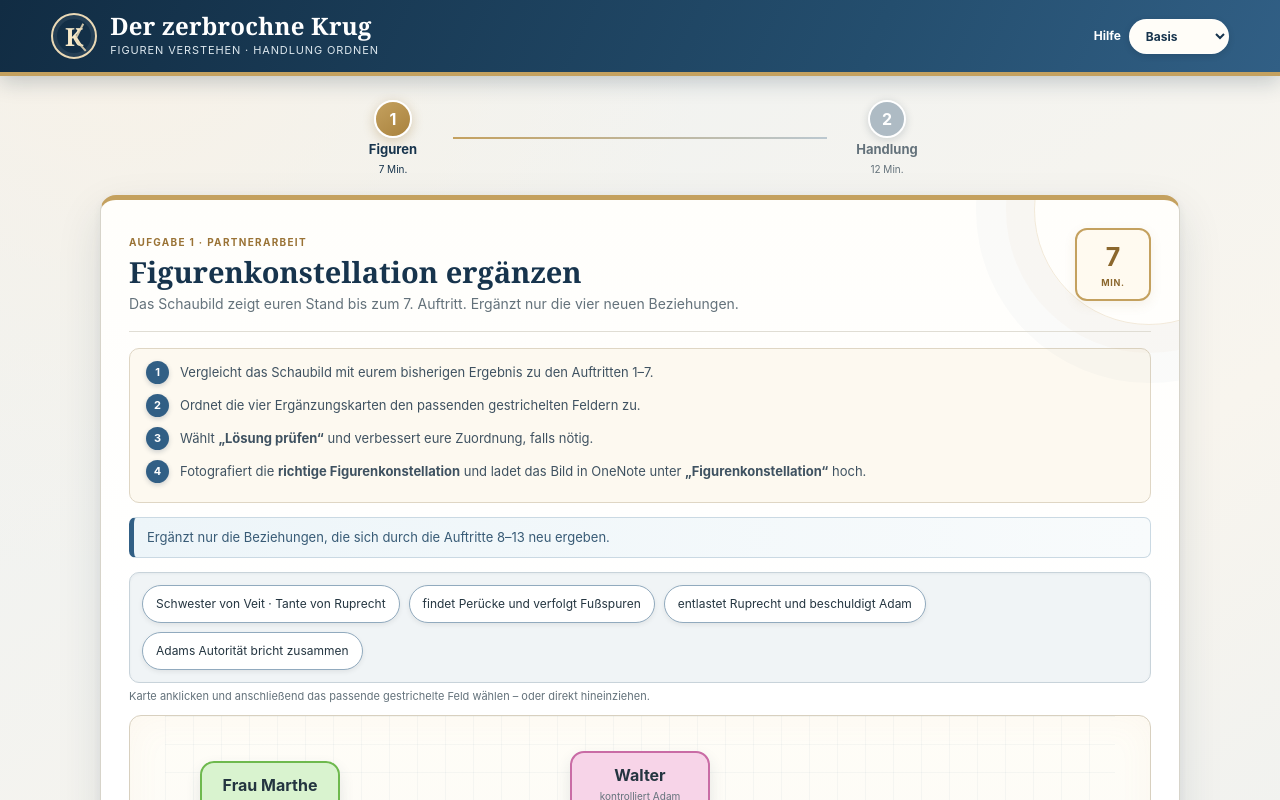
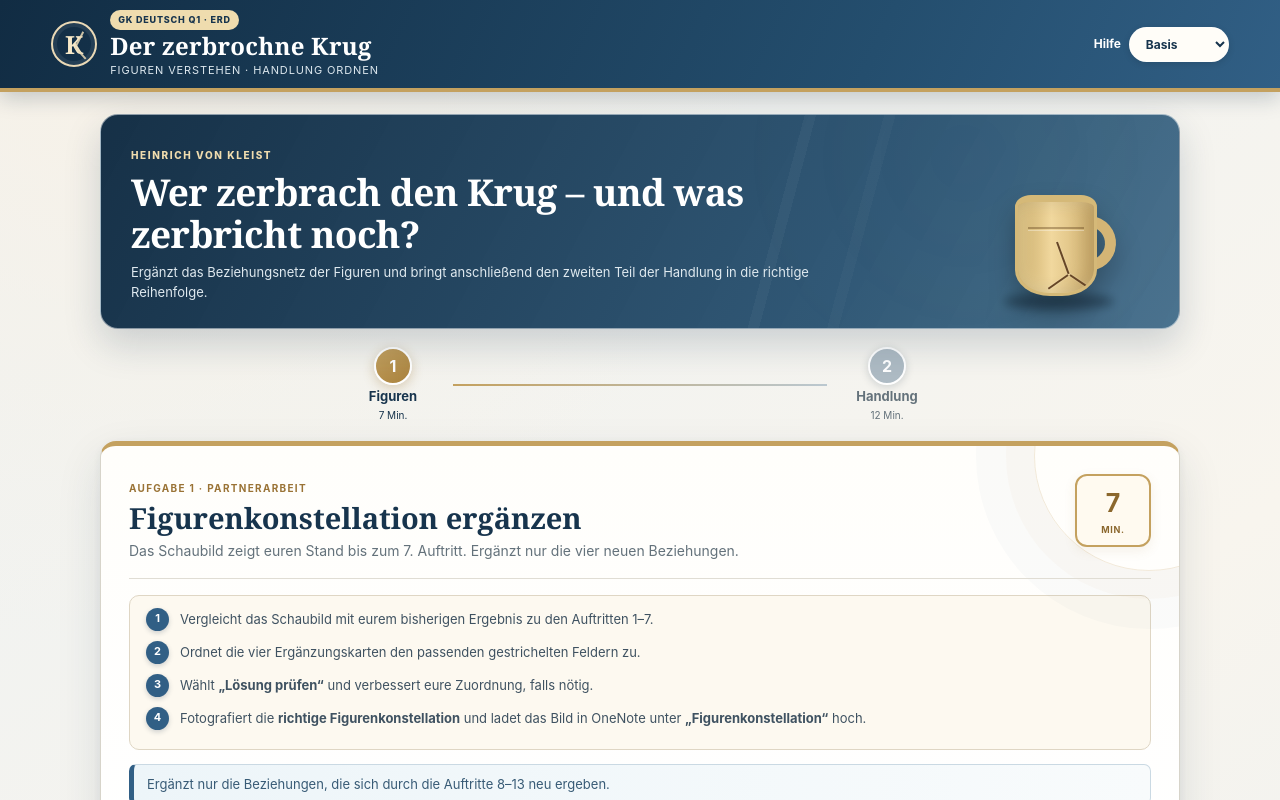
Before and after one commit to burcuyilmaz1758-tech/derzerbrochnekrug, a Next.js app: page / in a window 1280 px wide. Shown: the top 800 px of the page. Built offline with nearby package versions, Linux system fonts and the light colour scheme.

Commit message:
Add course identity and student hero

```diff
--- a/app/globals.css
+++ b/app/globals.css
@@ -26,10 +26,24 @@ button { cursor: pointer; }
 .brand-mark::before, .brand-mark::after { content: ""; position: absolute; width: 16px; height: 2px; background: var(--gold-light); transform-origin: left center; opacity: .85; }
 .brand-mark::before { left: 23px; top: 22px; transform: rotate(-63deg); }.brand-mark::after { left: 22px; top: 23px; transform: rotate(48deg); }
 .topbar strong, .topbar span { display: block; }.topbar strong { font: 600 24px/1.1 Georgia, "Times New Roman", serif; letter-spacing: .01em; }.topbar span { margin-top: 3px; color: #dce7ee; font-size: 11px; letter-spacing: .08em; text-transform: uppercase; }
+.topbar .course-code { width: fit-content; margin: 0 0 3px; padding: 3px 8px; color: #17344d; border-radius: 999px; background: #efdcae; font-size: 9px; font-weight: 800; letter-spacing: .09em; }
 .topbar label { display: flex; align-items: center; gap: 8px; font-size: 12px; font-weight: bold; }
 .topbar select { color: var(--blue-dark); background: #fffdf8; border: 1px solid rgba(255,255,255,.55); border-radius: 999px; padding: 8px 12px; box-shadow: 0 2px 7px rgba(0,0,0,.12); }
 
-.stepper { max-width: 650px; margin: 24px auto 18px; padding: 0 18px; display: flex; align-items: center; }
+.student-hero { position: relative; width: min(1080px, calc(100% - 28px)); min-height: 164px; margin: 22px auto 8px; padding: 26px 210px 25px 30px; overflow: hidden; color: white; border: 1px solid rgba(255,255,255,.5); border-radius: 18px; background: linear-gradient(118deg, rgba(17,44,67,.98), rgba(36,78,110,.94) 70%, rgba(56,101,132,.9)), radial-gradient(circle at 80% 20%, rgba(234,217,182,.25), transparent 28%); box-shadow: 0 16px 36px rgba(23,52,77,.18); }
+.student-hero::before { content: ""; position: absolute; inset: 0; background-image: linear-gradient(105deg, transparent 0 62%, rgba(255,255,255,.035) 62% 63%, transparent 63% 69%, rgba(255,255,255,.025) 69% 70%, transparent 70%); pointer-events: none; }
+.hero-copy { position: relative; z-index: 2; max-width: 720px; }
+.hero-copy > span { color: #efdcae; font-size: 10px; font-weight: 800; letter-spacing: .16em; text-transform: uppercase; }
+.hero-copy h1 { margin: 6px 0 8px; font: 600 clamp(25px, 3vw, 37px)/1.12 Georgia, "Times New Roman", serif; letter-spacing: -.015em; }
+.hero-copy p { max-width: 690px; margin: 0; color: #dfe9ef; font-size: 13px; line-height: 1.55; }
+.jug-scene { position: absolute; right: 58px; bottom: 15px; width: 130px; height: 145px; filter: drop-shadow(0 14px 12px rgba(0,0,0,.25)); }
+.jug { position: absolute; left: 24px; top: 27px; z-index: 2; width: 82px; height: 101px; overflow: hidden; border: 3px solid #d5b978; border-top-width: 7px; border-radius: 16px 16px 35px 35px / 12px 12px 26px 26px; background: linear-gradient(90deg, #c8a965 0%, #f1d89e 44%, #d1b271 100%); box-shadow: inset -10px 0 16px rgba(102,69,29,.2), inset 8px 0 15px rgba(255,250,220,.28); }
+.jug::before { content: ""; position: absolute; left: 10px; right: 10px; top: 25px; height: 4px; border-top: 2px solid rgba(93,62,26,.38); border-bottom: 1px solid rgba(255,255,255,.35); }
+.jug-handle { position: absolute; right: 5px; top: 48px; z-index: 1; width: 48px; height: 55px; border: 11px solid #d4b575; border-left: 0; border-radius: 0 28px 28px 0; transform: rotate(4deg); }
+.crack { position: absolute; z-index: 3; display: block; width: 34px; height: 2px; background: #664627; transform-origin: left center; box-shadow: 0 0 0 1px rgba(255,255,255,.08); }.c1 { left: 39px; top: 39px; transform: rotate(70deg); }.c2 { left: 50px; top: 72px; width: 24px; transform: rotate(145deg); }.c3 { left: 52px; top: 72px; width: 28px; transform: rotate(34deg); }
+.jug-shadow { position: absolute; left: 13px; bottom: 3px; width: 110px; height: 17px; border-radius: 50%; background: rgba(4,18,28,.38); filter: blur(5px); }
+
+.stepper { max-width: 650px; margin: 18px auto 18px; padding: 0 18px; display: flex; align-items: center; }
 .stepper i { flex: 1; height: 2px; background: linear-gradient(90deg, var(--gold), #bbc8d0); }
 .stepper button { width: 120px; border: 0; background: transparent; color: var(--muted); display: grid; place-items: center; gap: 2px; }
 .stepper b { width: 38px; height: 38px; border-radius: 50%; display: grid; place-items: center; border: 2px solid white; background: #aebbc4; color: white; box-shadow: 0 2px 8px rgba(25,49,67,.18); }
@@ -111,6 +125,8 @@ footer { display: flex; justify-content: center; gap: 20px; padding: 8px 18px 22
 @media (max-width: 680px) {
   .topbar { height: auto; padding-block: 10px; }.topbar strong { font-size: 17px; }
   .brand-mark { width: 38px; height: 38px; font-size: 20px; }
+  .topbar .course-code { font-size: 8px; }.topbar label { align-items: flex-end; flex-direction: column; gap: 3px; }
+  .student-hero { min-height: 175px; padding: 22px 105px 22px 20px; }.hero-copy h1 { font-size: 24px; }.hero-copy p { font-size: 11px; }.jug-scene { right: -4px; bottom: 10px; transform: scale(.72); }
   .stepper button { width: 85px; }.activity { width: calc(100% - 16px); padding: 14px; }.activity-head h1 { font-size: 22px; }
   .actionbar { align-items: stretch; flex-direction: column; }.next { margin-left: 0; }
   .plot-table { overflow-x: auto; }.plot-row { min-width: 760px; }.variant-note { grid-template-columns: 1fr; }
--- a/app/page.tsx
+++ b/app/page.tsx
@@ -161,6 +161,7 @@ export default function Home() {
         <div className="brand-lockup">
           <div className="brand-mark" aria-hidden="true">K</div>
           <div>
+            <span className="course-code">GK Deutsch Q1 · Erd</span>
             <strong>Der zerbrochne Krug</strong>
             <span>Figuren verstehen · Handlung ordnen</span>
           </div>
@@ -174,6 +175,21 @@ export default function Home() {
           </select>
         </label>
       </header>
+
+      <section className="student-hero" aria-labelledby="hero-title">
+        <div className="hero-copy">
+          <span>Heinrich von Kleist</span>
+          <h1 id="hero-title">Wer zerbrach den Krug – und was zerbricht noch?</h1>
+          <p>Ergänzt das Beziehungsnetz der Figuren und bringt anschließend den zweiten Teil der Handlung in die richtige Reihenfolge.</p>
+        </div>
+        <div className="jug-scene" aria-hidden="true">
+          <div className="jug-handle" />
+          <div className="jug">
+            <i className="crack c1" /><i className="crack c2" /><i className="crack c3" />
+          </div>
+          <div className="jug-shadow" />
+        </div>
+      </section>
 
       <nav className="stepper" aria-label="Arbeitsschritte">
         <button className={step === 1 ? "active" : ""} onClick={() => setStep(1)}><b>1</b><span>Figuren</span><small>7 Min.</small></button>
```
